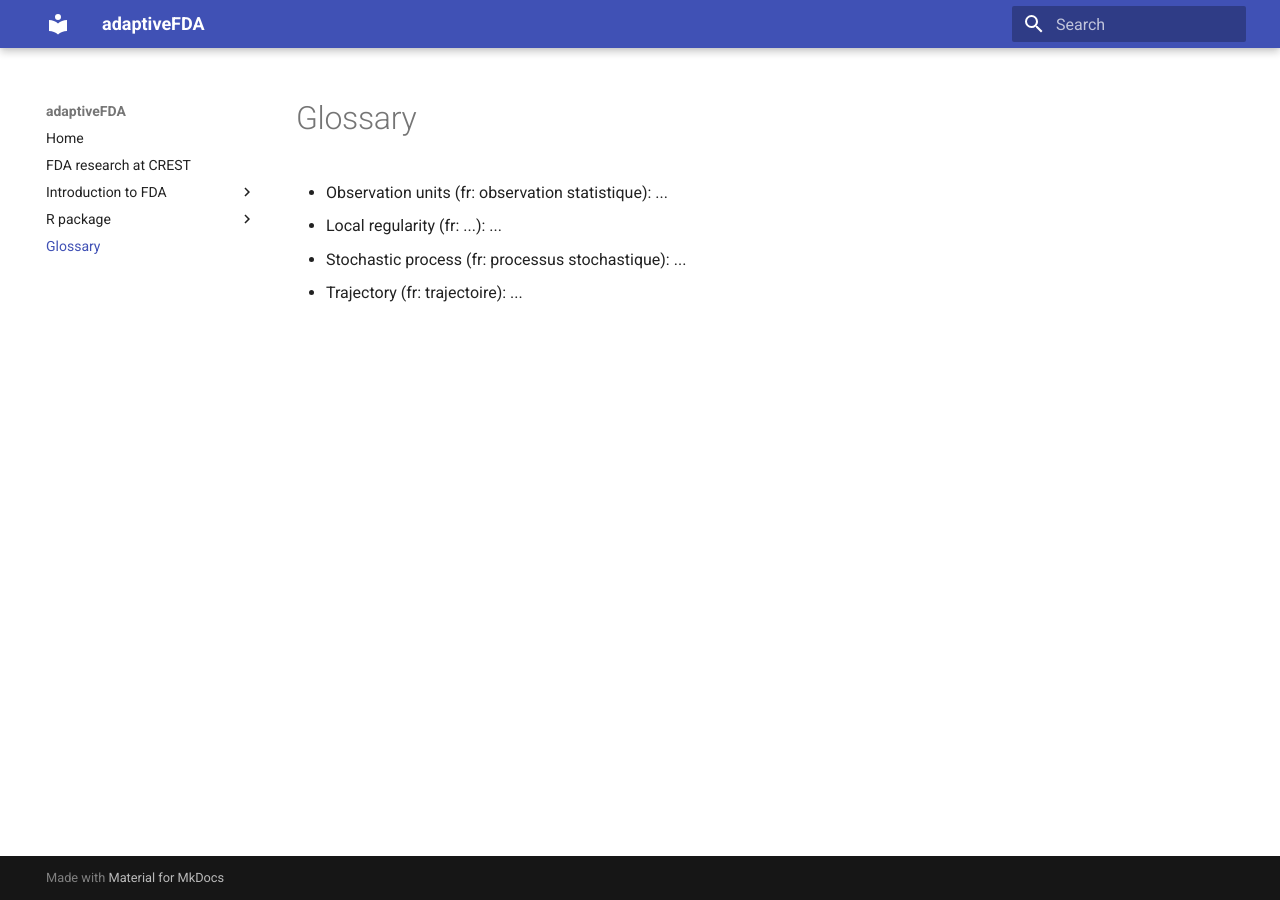
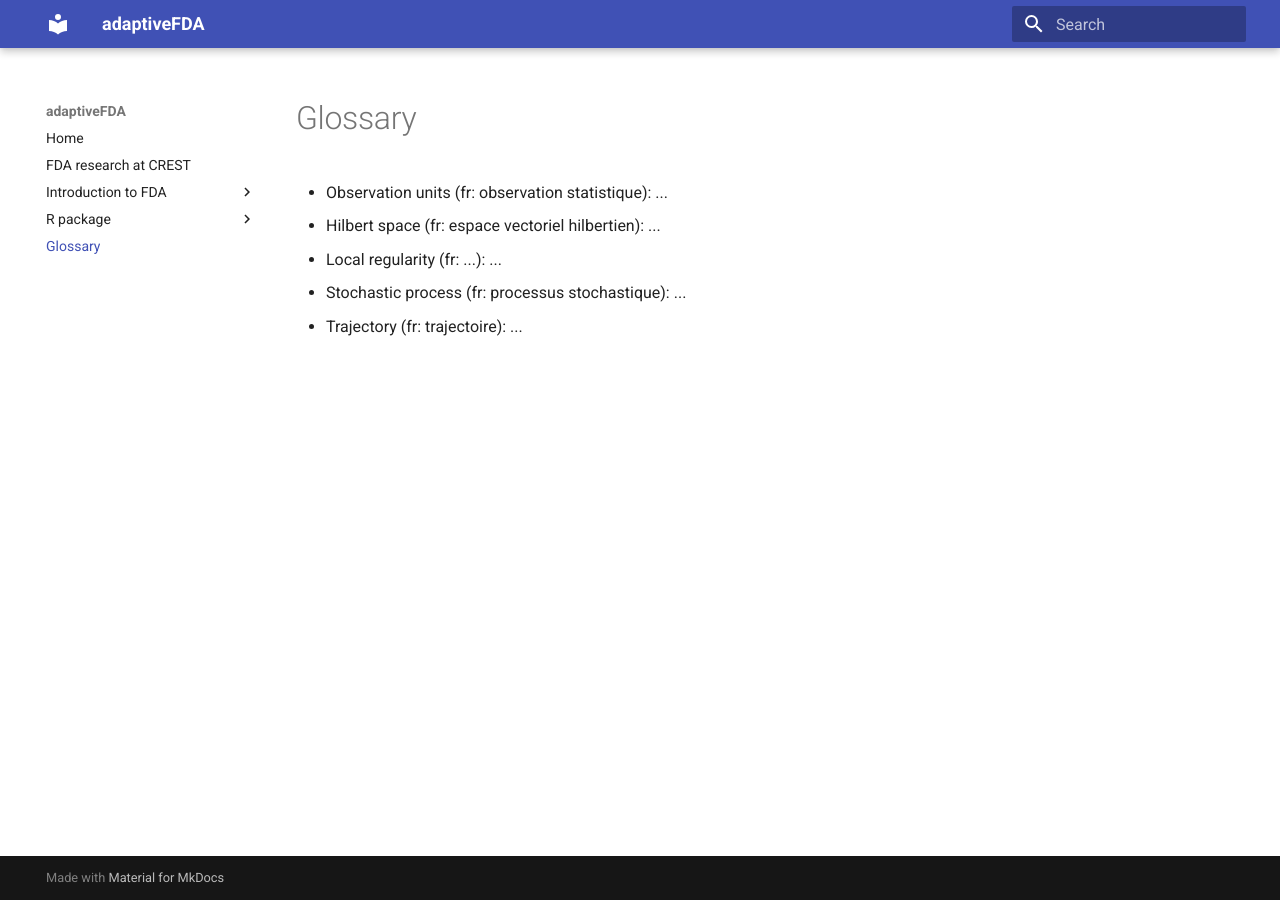
Before and after one commit to adaptive-FDA/quick-start, an MkDocs documentation site: the page built from docs/glossary.md, in a window 1280 px wide. Built offline with MkDocs 1.6.1 and Material for MkDocs 9.7.7, drawn with Linux system fonts in a browser that asks for light colours.

Commit message:
Update glossary.md

```diff
--- a/docs/glossary.md
+++ b/docs/glossary.md
@@ -1,6 +1,7 @@
 # Glossary
 
 - Observation units (fr: observation statistique): ...
+- Hilbert space (fr: espace vectoriel hilbertien): ...
 - Local regularity (fr: ...): ...
 - Stochastic process (fr: processus stochastique): ...
 - Trajectory (fr: trajectoire): ...
```
